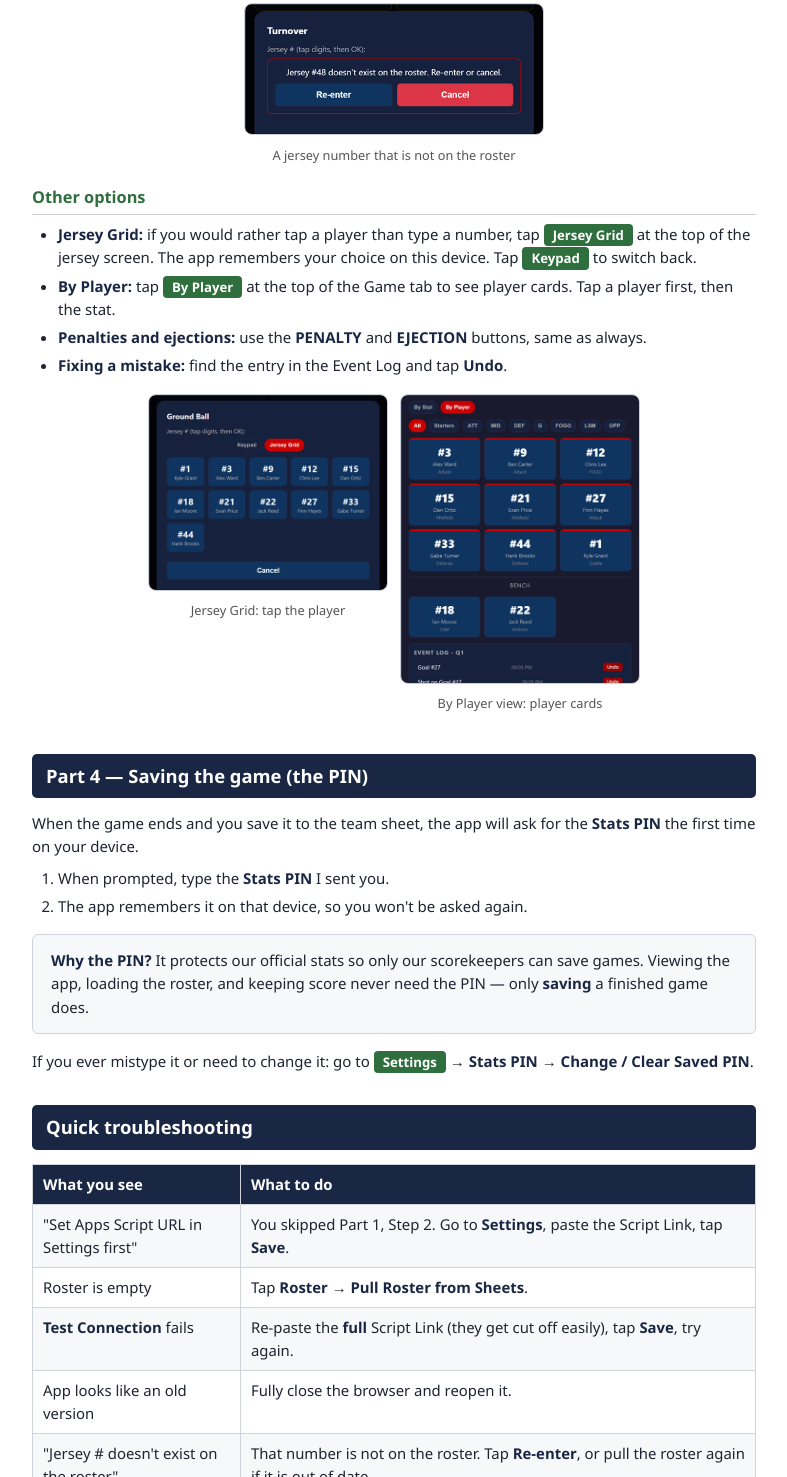
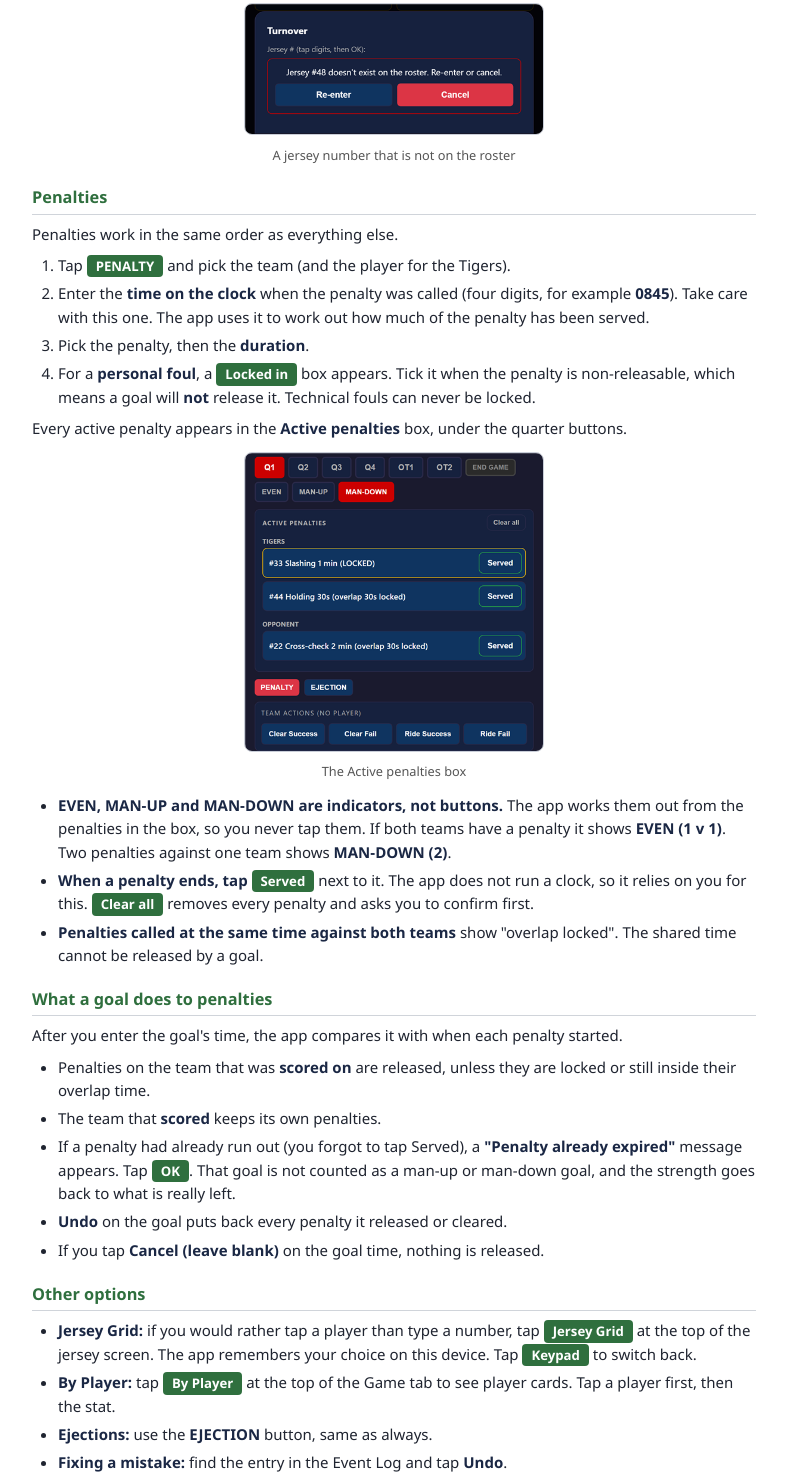
Before and after one commit to drewcollier/lax_scorebook, a plain HTML site: page SCOREKEEPER-STARTUP-GUIDE.html in a window 1280 px wide. Shown: the part 5444-6921 px from the top of the page, without its empty margins (246-1033 px from the left). Drawn offline with Linux system fonts and the light colour scheme.

Commit message:
docs: Add penalties and goal release to scorekeeper guide
New Penalties and What a goal does to penalties sections with a screenshot of the Active penalties box, two troubleshooting rows, and a white footer link. PDF re-rendered (10 pages).

```diff
--- a/SCOREKEEPER-STARTUP-GUIDE.html
+++ b/SCOREKEEPER-STARTUP-GUIDE.html
@@ -130,6 +130,7 @@
     table, .meta-box, .tip, .note { page-break-inside: avoid; }
   }
   .shot { margin: 12px auto; text-align: center; page-break-inside: avoid; }
+  .footer-contact a { color: #ffffff; text-decoration: underline; }
   .shot img { width: 100%; max-width: 300px; border: 1px solid #c9ced8; border-radius: 8px; }
   .shot.tall img { max-width: 250px; }
   .shot figcaption { font-size: 0.85em; color: #555; margin-top: 4px; }
@@ -284,6 +285,32 @@ Tap <span class="btn-ref">Re-enter</span> to try again, or <span class="btn-ref"
 If the number is right, the roster may be out of date. Pull it again (see Part 2).</p>
 <figure class="shot "><img src="guide-images/error.png" alt="A jersey number that is not on the roster"><figcaption>A jersey number that is not on the roster</figcaption></figure>
 
+<h3>Penalties</h3>
+<p>Penalties work in the same order as everything else.</p>
+<ol>
+  <li>Tap <span class="btn-ref">PENALTY</span> and pick the team (and the player for the Tigers).</li>
+  <li>Enter the <strong>time on the clock</strong> when the penalty was called (four digits, for example <strong>0845</strong>). Take care with this one. The app uses it to work out how much of the penalty has been served.</li>
+  <li>Pick the penalty, then the <strong>duration</strong>.</li>
+  <li>For a <strong>personal foul</strong>, a <span class="btn-ref">Locked in</span> box appears. Tick it when the penalty is non-releasable, which means a goal will <strong>not</strong> release it. Technical fouls can never be locked.</li>
+</ol>
+<p>Every active penalty appears in the <strong>Active penalties</strong> box, under the quarter buttons.</p>
+<figure class="shot"><img src="guide-images/penalties.png" alt="The Active penalties box with Served buttons"><figcaption>The Active penalties box</figcaption></figure>
+<ul>
+  <li><strong>EVEN, MAN-UP and MAN-DOWN are indicators, not buttons.</strong> The app works them out from the penalties in the box, so you never tap them. If both teams have a penalty it shows <strong>EVEN (1 v 1)</strong>. Two penalties against one team shows <strong>MAN-DOWN (2)</strong>.</li>
+  <li><strong>When a penalty ends, tap <span class="btn-ref">Served</span></strong> next to it. The app does not run a clock, so it relies on you for this. <span class="btn-ref">Clear all</span> removes every penalty and asks you to confirm first.</li>
+  <li><strong>Penalties called at the same time against both teams</strong> show "overlap locked". The shared time cannot be released by a goal.</li>
+</ul>
+
+<h3>What a goal does to penalties</h3>
+<p>After you enter the goal's time, the app compares it with when each penalty started.</p>
+<ul>
+  <li>Penalties on the team that was <strong>scored on</strong> are released, unless they are locked or still inside their overlap time.</li>
+  <li>The team that <strong>scored</strong> keeps its own penalties.</li>
+  <li>If a penalty had already run out (you forgot to tap Served), a <strong>"Penalty already expired"</strong> message appears. Tap <span class="btn-ref">OK</span>. That goal is not counted as a man-up or man-down goal, and the strength goes back to what is really left.</li>
+  <li><strong>Undo</strong> on the goal puts back every penalty it released or cleared.</li>
+  <li>If you tap <strong>Cancel (leave blank)</strong> on the goal time, nothing is released.</li>
+</ul>
+
 <h3>Other options</h3>
 <ul>
   <li><strong>Jersey Grid:</strong> if you would rather tap a player than type a number, tap
@@ -291,7 +318,7 @@ If the number is right, the roster may be out of date. Pull it again (see Part 2
   on this device. Tap <span class="btn-ref">Keypad</span> to switch back.</li>
   <li><strong>By Player:</strong> tap <span class="btn-ref">By Player</span> at the top of the Game tab to see
   player cards. Tap a player first, then the stat.</li>
-  <li><strong>Penalties and ejections:</strong> use the <strong>PENALTY</strong> and <strong>EJECTION</strong> buttons, same as always.</li>
+  <li><strong>Ejections:</strong> use the <strong>EJECTION</strong> button, same as always.</li>
   <li><strong>Fixing a mistake:</strong> find the entry in the Event Log and tap <strong>Undo</strong>.</li>
 </ul>
 <div class="shot-row">
@@ -320,6 +347,8 @@ If the number is right, the roster may be out of date. Pull it again (see Part 2
   <tr><td><strong>Test Connection</strong> fails</td><td>Re-paste the <strong>full</strong> Script Link (they get cut off easily), tap <strong>Save</strong>, try again.</td></tr>
   <tr><td>App looks like an old version</td><td>Fully close the browser and reopen it.</td></tr>
   <tr><td>"Jersey # doesn't exist on the roster"</td><td>That number is not on the roster. Tap <strong>Re-enter</strong>, or pull the roster again if it is out of date.</td></tr>
+  <tr><td>EVEN / MAN-UP / MAN-DOWN won't respond when tapped</td><td>They are indicators. Add or remove penalties in the <strong>Active penalties</strong> box and they update on their own.</td></tr>
+  <tr><td>"Penalty already expired" message after a goal</td><td>A penalty had run out before the goal. Tap <strong>OK</strong>. Next time, tap <strong>Served</strong> when a penalty ends.</td></tr>
   <tr><td>Game won't save / asks for PIN</td><td>Type the <strong>Stats PIN</strong> I sent you. If rejected, use <strong>Settings → Stats PIN → Change / Clear Saved PIN</strong> and re-enter it.</td></tr>
 </table>
 
```
Also changed, not shown: guide-images/penalties.png (added), 2 other files.
